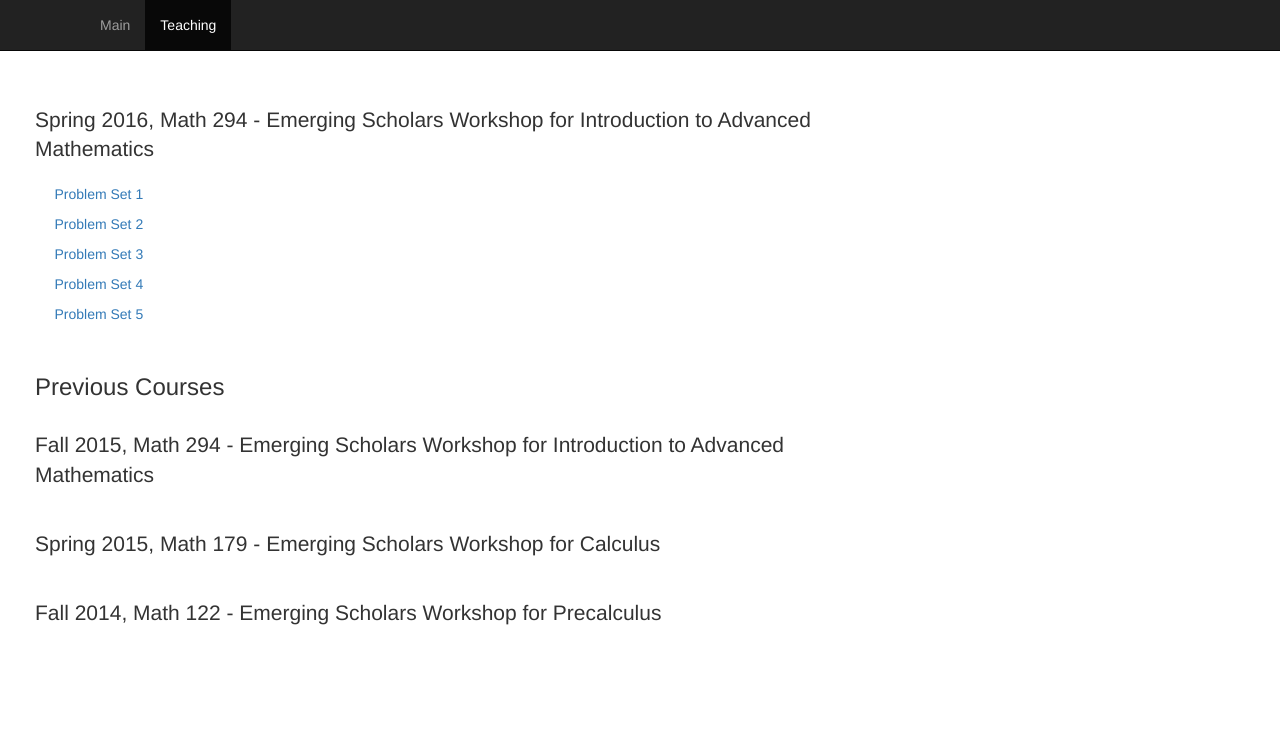
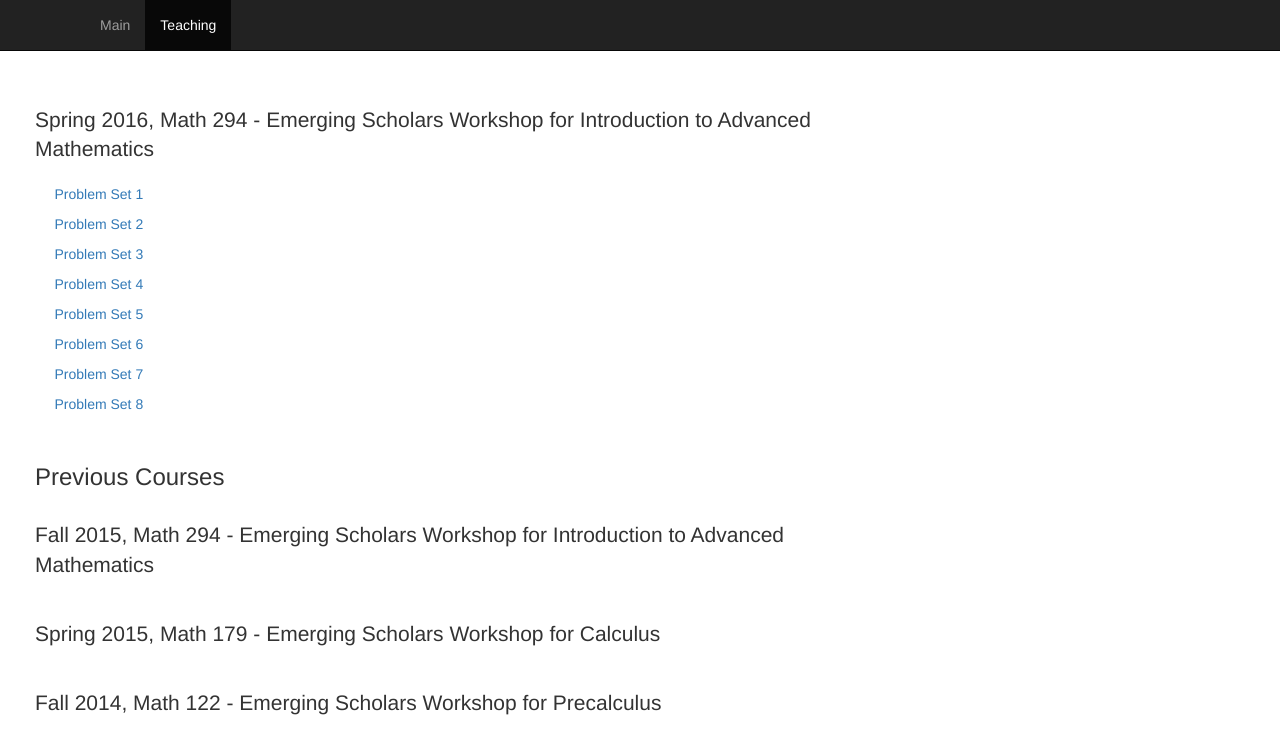
Before and after one commit to carolgrrr/my_code, a plain HTML site: page wjherndon/teaching.html in a window 1280 px wide. Drawn offline with nearby package versions, Linux system fonts and the light colour scheme; a script that the page names is missing; files whose address does not match are found by name.

Commit message:
weeks 6-8

```diff
--- a/wjherndon/teaching.html
+++ b/wjherndon/teaching.html
@@ -74,6 +74,9 @@
               <p>&nbsp;&nbsp;&nbsp;&nbsp;&nbsp;<a href="pdfs/3.pdf" target="_blank">Problem Set 3</a></p>
               <p>&nbsp;&nbsp;&nbsp;&nbsp;&nbsp;<a href="pdfs/4.pdf" target="_blank">Problem Set 4</a></p>
               <p>&nbsp;&nbsp;&nbsp;&nbsp;&nbsp;<a href="pdfs/5.pdf" target="_blank">Problem Set 5</a></p>
+              <p>&nbsp;&nbsp;&nbsp;&nbsp;&nbsp;<a href="pdfs/6.pdf" target="_blank">Problem Set 6</a></p>
+              <p>&nbsp;&nbsp;&nbsp;&nbsp;&nbsp;<a href="pdfs/7.pdf" target="_blank">Problem Set 7</a></p>
+              <p>&nbsp;&nbsp;&nbsp;&nbsp;&nbsp;<a href="pdfs/8.pdf" target="_blank">Problem Set 8</a></p>
           </DL>
         </div>
       </div>
```
Also changed, not shown: 4 other files.
